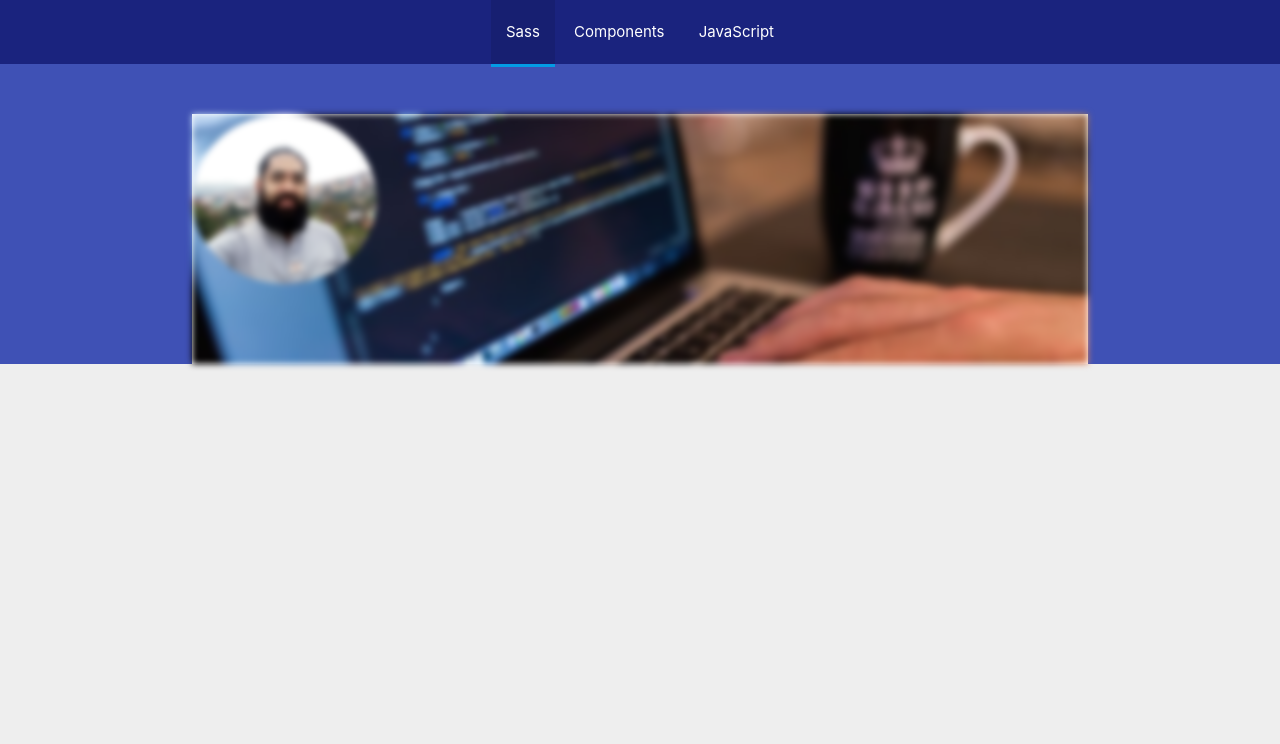
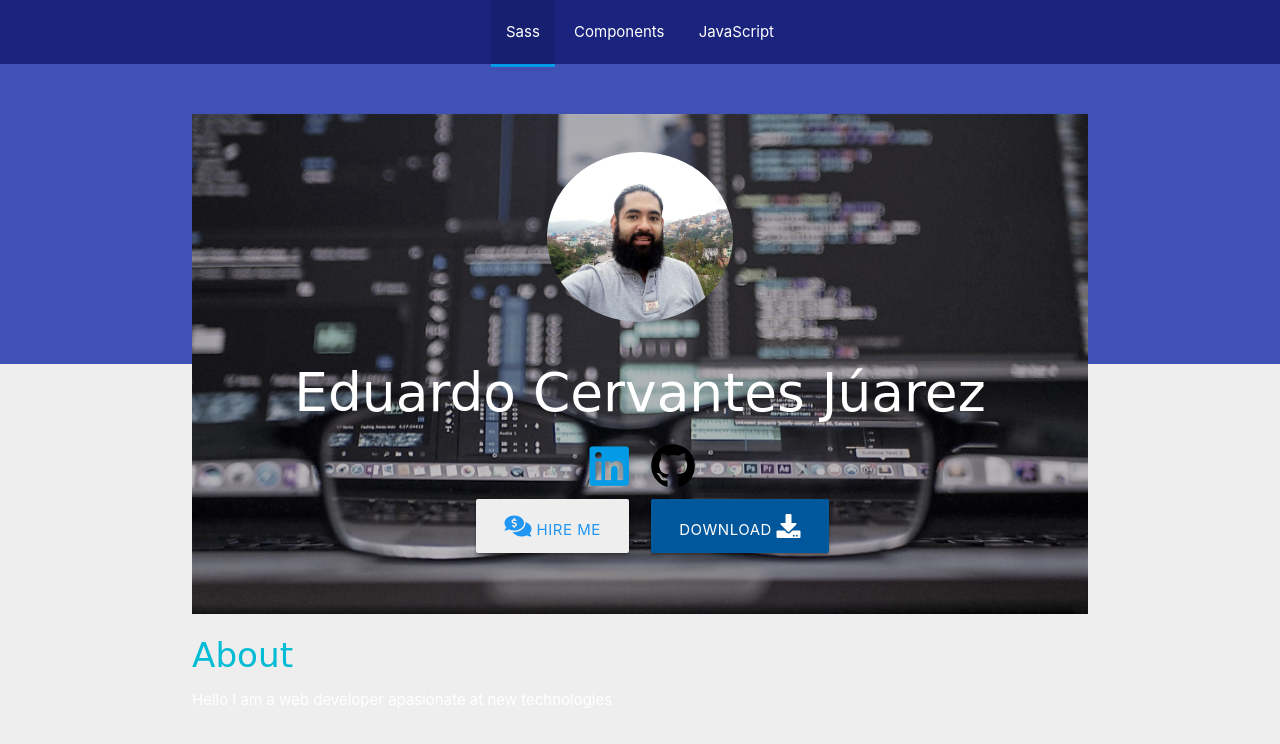
Before and after one commit to EduardCerv/EduardCerv.github.io, a plain HTML site: page index.html in a window 1280 px wide. Drawn offline with nearby package versions, Linux system fonts and the light colour scheme; a web font is replaced by a local one.

Commit message:
Add head of cv

```diff
--- a/css/main.css
+++ b/css/main.css
@@ -1,49 +1,56 @@
 /*Personal changes*/
-#main{    margin-top: -250px;
+#main{
+    margin-top: -250px;
 }
 
 #image-bg{
-    background: url('../images/image-bg.jpg') center no-repeat;
+    background-image: url("../images/image-bg.jpeg");
+    background-color: #ffffff;
+    background-position: top;
+    background-repeat: no-repeat;
+    height: 500px;
     background-size: cover;
-    height: 250px;
-    width: 100%;
-    color: #ffffff;
-    -webkit-filter: blur(3px);
-    -moz-filter: blur(3px);
-    -o-filter: blur(3px);
-    -ms-filter: blur(3px);
-    filter: blur(3px);
+    padding: 2.5rem;
 }
 
 #image-pf{
     max-height: 170px;
 }
 
+#navbar{
+    transition: top 0.3s;
+}
+
+.buttons-content{
+    margin-top: 10px;
+}
+
+.background-color{
+    height: 300px;
+}
+
+h1, h2, h3, h4{
+    font-family: 'charm', cursive;
+}
+
 nav.nav-center ul {
     text-align: center;
 }
+
 nav.nav-center ul li {
     display: inline;
     float: none;
-}
-nav.nav-center ul li {
     display: inline-block;
-}
-nav.nav-center ul li.active {
-    border-bottom: #039be5  solid 3px;
-}
-nav.nav-center ul li{
     -webkit-transition: border-bottom .3s ease;
     -moz-transition: border-bottom .3s ease;
     -o-transition: border-bottom .3s ease;
     -ms-transition: border-bottom .3s ease;
     transition: border-bottom .3s ease;
 }
+nav.nav-center ul li.active {
+    border-bottom: #039be5  solid 3px;
+}
 
 nav.nav-center ul li:hover{
     border-bottom: #039be5  solid 3px;
 }
-
-.background-color{
-    height: 300px;
-}
--- a/index.html
+++ b/index.html
@@ -12,7 +12,7 @@
     <link rel="apple-touch-icon" sizes="144x144" href="images/favicons/apple-icon-144x144.png">
     <link rel="apple-touch-icon" sizes="152x152" href="images/favicons/apple-icon-152x152.png">
     <link rel="apple-touch-icon" sizes="180x180" href="images/favicons/apple-icon-180x180.png">
-    <link rel="icon" type="image/png" sizes="192x192"  href="images/favicons/android-icon-192x192.png">
+    <link rel="icon" type="image/png" sizes="192x192" href="images/favicons/android-icon-192x192.png">
     <link rel="icon" type="image/png" sizes="32x32" href="images/favicons/favicon-32x32.png">
     <link rel="icon" type="image/png" sizes="96x96" href="images/favicons/favicon-96x96.png">
     <link rel="icon" type="image/png" sizes="16x16" href="images/favicons/favicon-16x16.png">
@@ -23,6 +23,9 @@
     <title>Eduardo Cervantes</title>
     <link rel="stylesheet" href="https://cdnjs.cloudflare.com/ajax/libs/normalize/8.0.1/normalize.min.css">
     <link rel="stylesheet" href="https://cdnjs.cloudflare.com/ajax/libs/materialize/1.0.0/css/materialize.min.css">
+    <link rel="stylesheet" href="https://use.fontawesome.com/releases/v5.7.2/css/all.css"
+          integrity="sha384-fnmOCqbTlWIlj8LyTjo7mOUStjsKC4pOpQbqyi7RrhN7udi9RwhKkMHpvLbHG9Sr" crossorigin="anonymous">
+    <link href="https://fonts.googleapis.com/css?family=Charm" rel="stylesheet">
     <link rel="stylesheet" href="css/main.css">
 </head>
 <body class="grey lighten-3">
@@ -37,11 +40,44 @@
 </nav>
 <div class="indigo background-color">
 </div>
-<div id="main" class="container white">
-    <div id="image-bg" class="col s12">
-        <img id="image-pf" src="images/porfile.jpg" class="circle responsive-img" alt="eduardo's porfile">
-    </div>
-    <div class="row col s12 center-align">
+<div id="main" class="container transparent">
+    <div class="col-s12 white-text">
+        <div id="image-bg" class="row col s12  center-align white-text">
+            <img id="image-pf" src="images/profile.jpg" class="circle responsive-img" alt="eduardo's profile">
+            <h2>Eduardo Cervantes Júarez</h2>
+            <div class="col s12">
+                <div class="col s6">
+                    <a class="right " href="https://www.linkedin.com/in/eduardo-cervantes-ju%C3%A1rez-857a94105/" target="_blank"
+                       title="LinkedIn profile">
+                        <i class="fab fa-linkedin fa-3x"></i>
+                    </a>
+                </div>
+                <div class="col s6">
+                    <a class="left" href="https://github.com/EduardCerv" target="_blank" title="GitHub profile">
+                        <i class="fab fa-github fa-3x black-text"></i>
+                    </a>
+                </div>
+            </div>
+            <div class="col s12 buttons-content">
+                <div class="col s6">
+                    <a href="mailto:eduardo.cerv.jua@gmail.com"
+                       class="waves-effect waves-grey btn-large grey lighten-3 blue-text right">
+                        <i class="fas fa-comments-dollar"></i> hire me
+                    </a>
+                </div>
+                <div class="col s6">
+                    <a download="" class="waves-effect waves-light btn-large  light-blue darken-4  white-text  left">
+                        download <i class="fas fa-download"></i>
+                    </a>
+                </div>
+            </div>
+        </div>
+        <div class="col-s9">
+            <h4 class=" cyan-text darken-4">About</h4>
+            <p>
+                Hello I am a web developer apasionate at new technologies
+            </p>
+        </div>
     </div>
 </div>
 </body>
```
Also changed, not shown: images/image-bg.jpeg (added), images/profile.jpg (renamed from images/porfile.jpg).
